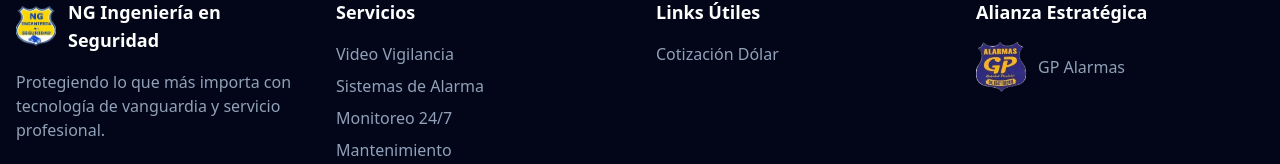
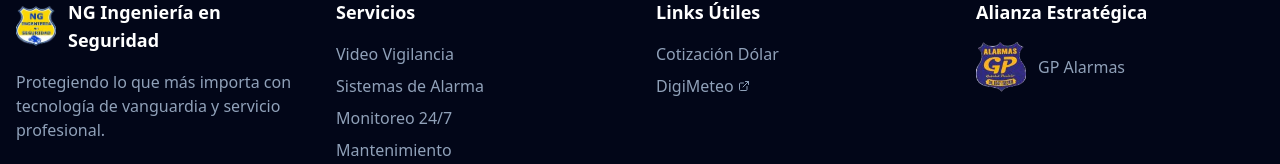
Before and after one commit to valinotti4/ng-ingenieria, a Next.js app: page / in a window 1280 px wide. Shown: the part 3124-3288 px from the top of the page. Built offline with nearby package versions, Linux system fonts and the light colour scheme.

Commit message:
Add link to digimeteo

```diff
--- a/components/footer.tsx
+++ b/components/footer.tsx
@@ -1,5 +1,6 @@
 import Image from "next/image"
 import Link from "next/link"
+import { ExternalLink } from "lucide-react"
 
 export function Footer() {
   return (
@@ -38,6 +39,12 @@ export function Footer() {
                   Cotización Dólar
                 </Link>
               </li>
+              <li>
+                <Link href="https://ng.com.ar/meteo/" target="_blank" rel="noopener noreferrer" className="text-slate-400 hover:text-blue-400 transition-colors flex items-center">
+                  DigiMeteo
+                  <ExternalLink className="ml-1 h-3 w-3" />
+                </Link>
+              </li>
             </ul>
           </div>
           <div>
```
